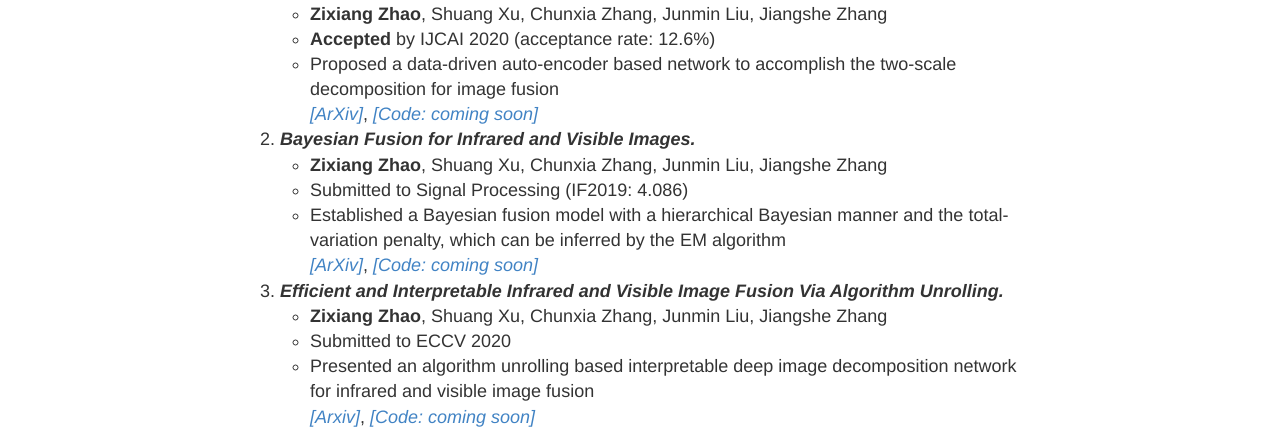
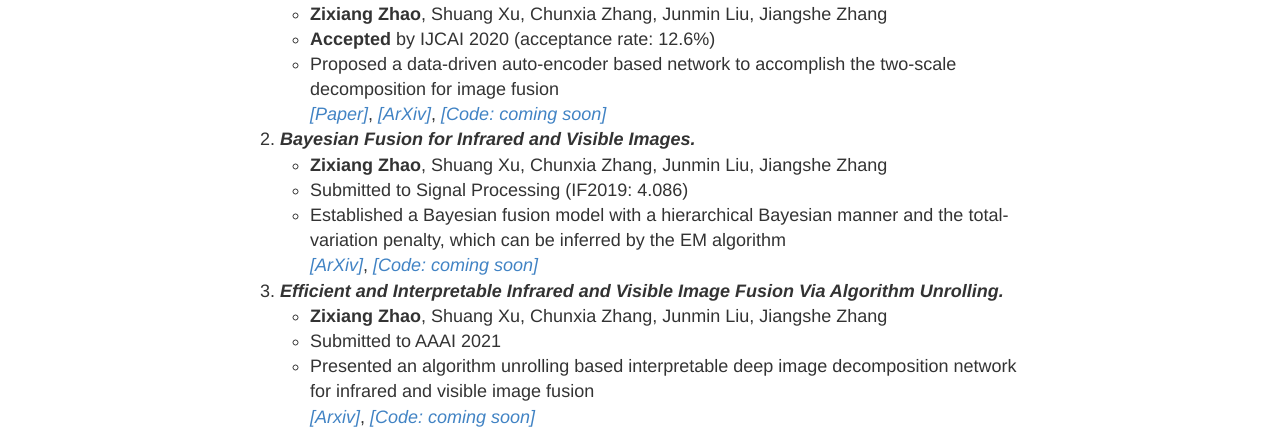
Before and after one commit to Zhaozixiang1228/Zhaozixiang1228.github.io, a Jekyll site: the page built from index.md, in a window 1280 px wide. Shown: the part 1148-1581 px from the top of the page. Built offline with Jekyll 4.4.1, drawn with Linux system fonts in a browser that asks for light colours; our own code applies the rules of GitHub Pages for plain Markdown files.

Commit message:
Update index.md

```diff
--- a/index.md
+++ b/index.md
@@ -33,7 +33,7 @@ I am expected to obtain my Master's degree in 2021 and purse **an admission of a
 * **Zixiang Zhao**, Shuang Xu, Chunxia Zhang, Junmin Liu, Jiangshe Zhang
 * **Accepted** by IJCAI 2020 (acceptance rate: 12.6%)
 * Proposed a data-driven auto-encoder based network to accomplish the two-scale decomposition for image fusion
-[*[ArXiv]*](https://arxiv.org/abs/2003.09210v1), [*[Code: coming soon]*]()
+[*[Paper]*](https://www.ijcai.org/Proceedings/2020/135), [*[ArXiv]*](https://arxiv.org/abs/2003.09210v1), [*[Code: coming soon]*]()
 
 2. ***Bayesian Fusion for Infrared and Visible Images.***
 * **Zixiang Zhao**, Shuang Xu, Chunxia Zhang, Junmin Liu, Jiangshe Zhang
@@ -43,7 +43,7 @@ I am expected to obtain my Master's degree in 2021 and purse **an admission of a
 
 3. ***Efficient and Interpretable Infrared and Visible Image Fusion Via Algorithm Unrolling.***
 * **Zixiang Zhao**, Shuang Xu, Chunxia Zhang, Junmin Liu, Jiangshe Zhang
-* Submitted to ECCV 2020
+* Submitted to AAAI 2021
 * Presented an algorithm unrolling based interpretable deep image decomposition network for infrared and visible image fusion
 [*[Arxiv]*](https://arxiv.org/abs/2005.05896), [*[Code: coming soon]*]()
 
```
